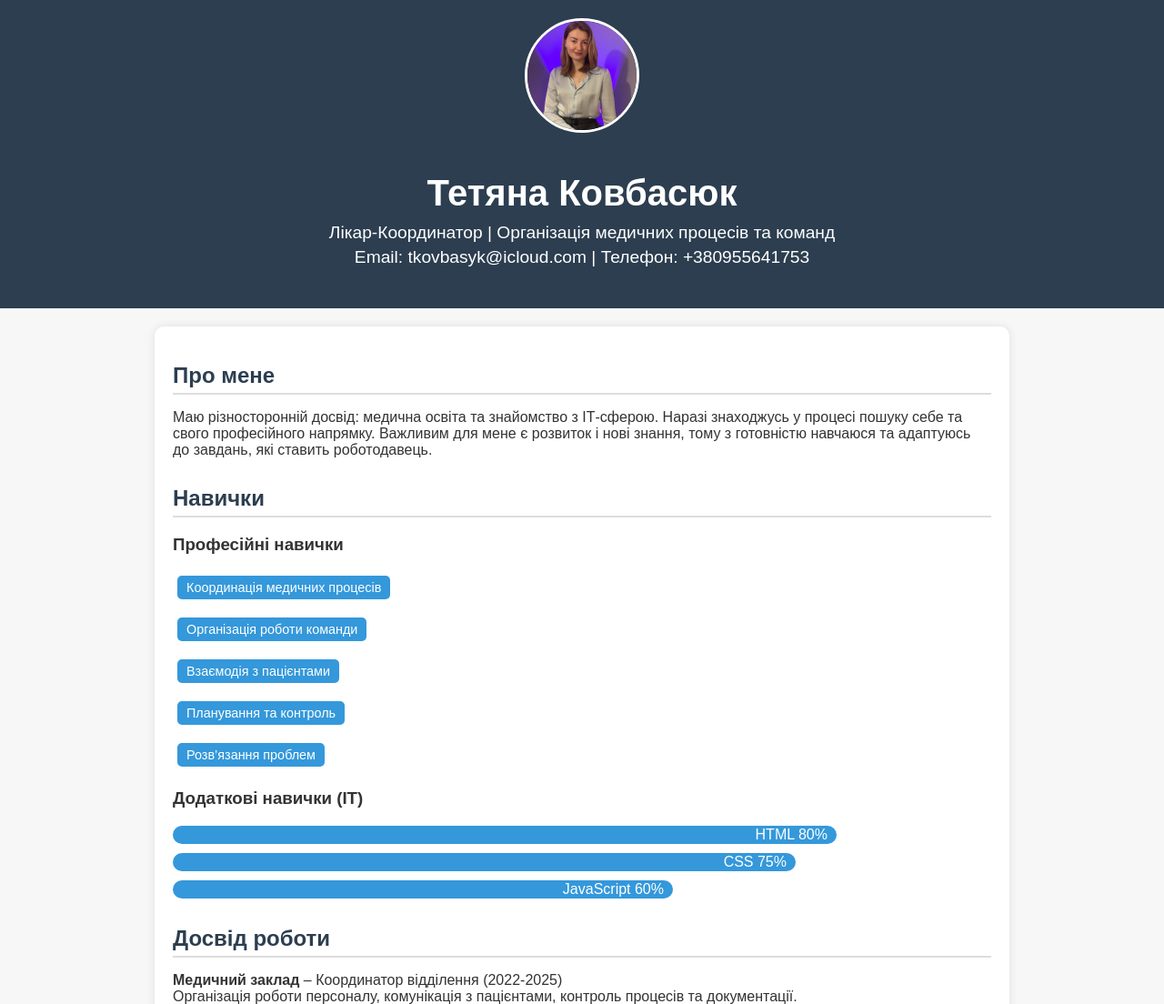
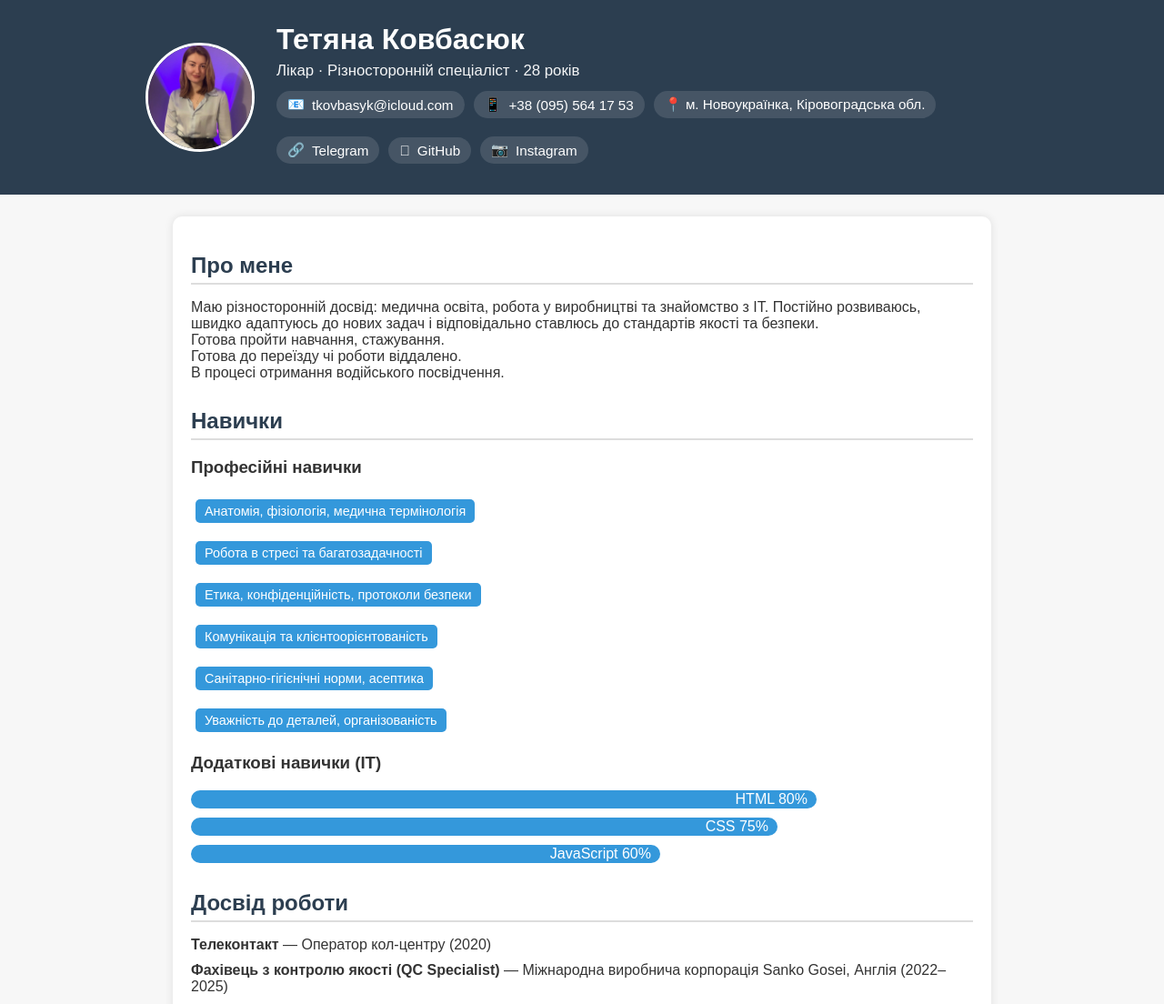
Before and after one commit to ttsergeevna/resume, a plain HTML site: page index.html in a window 1280 px wide. Shown: the top 1104 px of the page at 91% size. Drawn offline with Linux system fonts and the light colour scheme.

Commit message:
Add files via upload

```diff
--- a/index.html
+++ b/index.html
@@ -1,196 +1,218 @@
 <!DOCTYPE html>
 <html lang="uk">
 <head>
-  <meta charset="UTF-8">
-  <meta name="viewport" content="width=device-width, initial-scale=1.0">
+  <meta charset="UTF-8" />
+  <meta name="viewport" content="width=device-width, initial-scale=1.0"/>
   <title>Resume - Kovbasiuk Tetiana</title>
   <style>
-    body {
+    :root{
+      --bg:#f7f7f7;
+      --ink:#333;
+      --primary:#2c3e50;
+      --accent:#3498db;
+    }
+    *{ box-sizing: border-box; }
+
+    body{
+      margin:0;
       font-family: Arial, sans-serif;
-      margin: 0;
-      padding: 0;
-      background: #f7f7f7;
-      color: #333;
+      background: var(--bg);
+      color: var(--ink);
     }
 
-    header {
-      background: #2c3e50;
-      color: white;
-      text-align: center;
-      padding: 40px 20px;
-      position: relative;
+    /* ===== HEADER (fixed) ===== */
+    header{
+      background: var(--primary);
+      color:#fff;
     }
-
-    header img {
+    .header-wrap{
+      max-width: 1000px;
+      margin: 0 auto;
+      padding: 24px 20px;
+      display: flex;
+      align-items: center;
+      gap: 24px;
+      flex-wrap: wrap; /* щоб на вузьких екранах елементи переносились */
+    }
+    .header-photo{
       width: 120px;
       height: 120px;
       border-radius: 50%;
-      border: 3px solid white;
+      border: 3px solid #fff;
       object-fit: cover;
-      position: absolute;
-      top: 20px;
-      left: 50%;
-      transform: translateX(-50%);
+      flex: 0 0 120px; /* фіксована «клітинка» під фото */
+    }
+    .header-text{
+      flex: 1 1 320px;
+      min-width: 260px;
+    }
+    .header-text h1{
+      margin: 0 0 6px 0;
+      font-size: 2rem;
+      line-height: 1.2;
+    }
+    .role{
+      margin: 0 0 12px 0;
+      font-size: 1.05rem;
+      opacity: .95;
+    }
+    .contact{
+      list-style: none;
+      margin: 0;
+      padding: 0;
+      display: flex;
+      gap: 10px;
+      flex-wrap: wrap;
+      align-items: center;
+    }
+    .contact li{
+      display: flex;
+      align-items: center;
+      gap: 8px;
+      background: rgba(255,255,255,.12);
+      padding: 6px 12px;
+      border-radius: 999px;
+      font-size: .95rem;
+      white-space: nowrap;
+    }
+    .contact a{
+      color:#fff;
+      text-decoration: none;
+    }
+    .contact a:hover{ text-decoration: underline; }
+
+    @media (max-width: 640px){
+      .header-wrap{
+        flex-direction: column;
+        text-align: center;
+      }
+      .contact{ justify-content: center; }
     }
 
-    header h1 {
-      margin: 150px 0 10px 0;
-      font-size: 2.5em;
+    /* ===== CONTENT ===== */
+    .container{
+      max-width: 900px;
+      margin: 24px auto;
+      padding: 20px;
+      background: #fff;
+      border-radius: 10px;
+      box-shadow: 0 0 10px rgba(0,0,0,.1);
+      transition: transform .3s, box-shadow .3s;
     }
-
-    header p {
-      font-size: 1.2em;
-      margin: 5px 0;
+    .container:hover{
+      transform: translateY(-5px);
+      box-shadow: 0 10px 20px rgba(0,0,0,.2);
     }
-
-    .container {
-      max-width: 900px;
-      margin: 20px auto;
-      padding: 20px;
-      background: white;
-      border-radius: 10px;
-      box-shadow: 0 0 10px rgba(0,0,0,0.1);
-      transition: transform 0.3s, box-shadow 0.3s;
-    }
-
-    .container:hover {
-      transform: translateY(-5px);
-      box-shadow: 0 10px 20px rgba(0,0,0,0.2);
-    }
-
-    section {
-      margin-bottom: 30px;
-    }
-
-    h2 {
-      color: #2c3e50;
+    section{ margin-bottom: 30px; }
+    h2{
+      color: var(--primary);
       border-bottom: 2px solid #ddd;
       padding-bottom: 5px;
       margin-bottom: 15px;
     }
+    ul{ list-style: none; padding: 0; }
+    ul li{ margin-bottom: 10px; }
 
-    ul {
-      list-style: none;
-      padding: 0;
-    }
-
-    ul li {
-      margin-bottom: 10px;
-    }
-
-    .skills span {
+    .skills span{
       display: inline-block;
-      background: #3498db;
-      color: white;
+      background: var(--accent);
+      color: #fff;
       margin: 5px;
       padding: 5px 10px;
       border-radius: 5px;
-      font-size: 0.9em;
+      font-size: .9em;
     }
 
-    .skills-bar {
-      margin: 10px 0;
-    }
-
-    .skills-bar div {
+    .skills-bar{ margin: 10px 0; }
+    .skills-bar div{
       height: 20px;
-      background: #3498db;
+      background: var(--accent);
       border-radius: 10px;
       text-align: right;
       padding-right: 10px;
-      color: white;
+      color: #fff;
       line-height: 20px;
       width: 0;
       animation: fillBar 1.5s forwards;
     }
-
-    @keyframes fillBar {
-      from { width: 0; }
-      to { width: var(--width); }
+    @keyframes fillBar{
+      from{ width: 0; }
+      to{ width: var(--width); }
     }
 
-    footer {
+    footer{
       text-align: center;
       padding: 20px;
-      background: #2c3e50;
-      color: white;
+      background: var(--primary);
+      color: #fff;
       margin-top: 20px;
-    }
-
-    .contacts a {
-      color: #2c3e50;
-      text-decoration: none;
-      margin-right: 15px;
-    }
-
-    .contacts a:hover {
-      text-decoration: underline;
     }
   </style>
 </head>
 <body>
 
-  <header>
-    <img src="photo.jpg" alt="Фото Тетяни">
-    <h1>Тетяна Ковбасюк</h1>
-    <p>Лікар-Координатор | Організація медичних процесів та команд</p>
-    <p>Email: tkovbasyk@icloud.com | Телефон: +380955641753</p>
+  <header role="banner">
+    <div class="header-wrap">
+      <img class="header-photo" src="photo.jpg" alt="Фото Тетяни Ковбасюк" />
+      <div class="header-text">
+        <h1>Тетяна Ковбасюк</h1>
+        <p class="role">Лікар · Різносторонній спеціаліст · 28 років</p>
+        <ul class="contact" aria-label="Контакти">
+          <li>📧 <a href="mailto:tkovbasyk@icloud.com">tkovbasyk@icloud.com</a></li>
+          <li>📱 <a href="tel:+380955641753">+38 (095) 564 17 53</a></li>
+          <li>📍 м. Новоукраїнка, Кіровоградська обл.</li>
+          <li>🔗 <a href="https://t.me/tetyana_kovbasyuk" target="_blank" rel="noopener">Telegram</a></li>
+          <li> <a href="https://github.com/ttsergeevna" target="_blank" rel="noopener">GitHub</a></li>
+          <li>📷 <a href="https://instagram.com/tt.sergeevna" target="_blank" rel="noopener">Instagram</a></li>
+        </ul>
+      </div>
+    </div>
   </header>
 
   <div class="container">
     <section>
       <h2>Про мене</h2>
-      <p>Маю різносторонній досвід: медична освіта та знайомство з ІТ-сферою. Наразі знаходжусь у процесі пошуку себе та свого професійного напрямку. Важливим для мене є розвиток і нові знання, тому з готовністю навчаюся та адаптуюсь до завдань, які ставить роботодавець.</p>
+      <p>Маю різносторонній досвід: медична освіта, робота у виробництві та знайомство з ІТ. Постійно розвиваюсь, швидко адаптуюсь до нових задач і відповідально ставлюсь до стандартів якості та безпеки.<br>
+        Готова пройти навчання, стажування.<br>
+         Готова до переїзду чі роботи віддалено.<br>
+         В процесі отримання водійського посвідчення.
+
+      </p>
     </section>
 
     <section>
       <h2>Навички</h2>
       <h3>Професійні навички</h3>
       <ul class="skills">
-        <li><span>Координація медичних процесів</span></li>
-        <li><span>Організація роботи команди</span></li>
-        <li><span>Взаємодія з пацієнтами</span></li>
-        <li><span>Планування та контроль</span></li>
-        <li><span>Розв’язання проблем</span></li>
+        <li><span>Анатомія, фізіологія, медична термінологія</span></li>
+        <li><span>Робота в стресі та багатозадачності</span></li>
+        <li><span>Етика, конфіденційність, протоколи безпеки</span></li>
+        <li><span>Комунікація та клієнтоорієнтованість</span></li>
+        <li><span>Санітарно-гігієнічні норми, асептика</span></li>
+        <li><span>Уважність до деталей, організованість</span></li>
       </ul>
+
       <h3>Додаткові навички (IT)</h3>
-      <div class="skills-bar">
-        <div style="--width:80%">HTML 80%</div>
-      </div>
-      <div class="skills-bar">
-        <div style="--width:75%">CSS 75%</div>
-      </div>
-      <div class="skills-bar">
-        <div style="--width:60%">JavaScript 60%</div>
-      </div>
+      <div class="skills-bar"><div style="--width:80%">HTML 80%</div></div>
+      <div class="skills-bar"><div style="--width:75%">CSS 75%</div></div>
+      <div class="skills-bar"><div style="--width:60%">JavaScript 60%</div></div>
     </section>
 
     <section>
       <h2>Досвід роботи</h2>
       <ul>
-        <li><b>Медичний заклад</b> – Координатор відділення (2022-2025)<br>
-            Організація роботи персоналу, комунікація з пацієнтами, контроль процесів та документації.</li>
-        <li><b>Фріланс / ІТ-проєкти</b> – Створення та підтримка сайтів для клієнтів (2024)</li>
+        <li><b>Телеконтакт</b> — Оператор кол-центру (2020)</li>
+        <li><b>Фахівець з контролю якості (QC Specialist)</b> — Міжнародна виробнича корпорація Sanko Gosei, Англія (2022–2025)</li>
       </ul>
     </section>
 
     <section>
       <h2>Освіта</h2>
       <ul>
-        <li><b>Кіровоградський медичний фаховий коледж ім. Є.Й. Мухіна</b> – Сестра медична (2013-2016)</li>
-        <li><b>Донецький національний медичний університет</b> – Лікар, Медицина (2016-2022)</li>
-        <li><b>GoIt.Global</b> – Frontend Developer (2024) (додаткові навички для цифрових рішень)</li>
+        <li><b>Кіровоградський медичний фаховий коледж ім. Є.Й. Мухіна</b> — Сестра медична (2013–2016)</li>
+        <li><b>Донецький національний медичний університет</b> — Лікар, Медицина (2016–2022)</li>
+        <li><b>GoIT.Global</b> — Frontend Developer (2024)</li>
       </ul>
-    </section>
-
-    <section>
-      <h2>Контакти</h2>
-      <div class="contacts">
-        <a href="https://t.me/tetyana_kovbasyuk" target="_blank">Telegram</a>
-        <a href="https://instagram.com/tt.sergeevna" target="_blank">Instagram</a>
-        <a href="mailto:tkovbasyk@icloud.com">Email</a>
-        <a href="https://github.com/ttsergeevna" target="_blank">GitHub</a>
-      </div>
     </section>
   </div>
 
```
